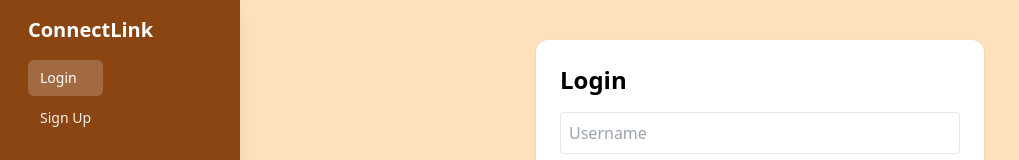
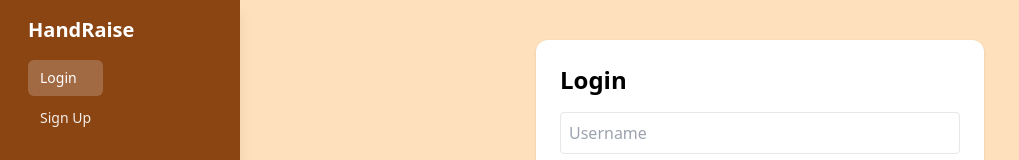
Before and after one commit to decoy199/connect-link, a React (Vite) app in the folder frontend/: page /login in a window 1280 px wide. Shown: the top 160 px of the page, without its empty margins (0-1019 px from the left). Built offline with nearby package versions, Linux system fonts and the light colour scheme.

Commit message:
title updated

```diff
--- a/frontend/src/components/Navbar.jsx
+++ b/frontend/src/components/Navbar.jsx
@@ -88,7 +88,7 @@ export default function Navbar({ profile }) {
         <div className="flex flex-col h-full p-4 gap-4 overflow-y-auto">
           {/* LEFT: Brand + links (scrollable if overflow) */}
           <div className="flex flex-col items-start min-w-0 w-full">
-            <span className="text-xl font-bold text-white whitespace-nowrap shrink-0">ConnectLink</span>
+            <span className="text-xl font-bold text-white whitespace-nowrap shrink-0">HandRaise</span>
             <div
               className="flex flex-col gap-1 mt-4"
               style={{ scrollbarWidth: 'none' }}
```
